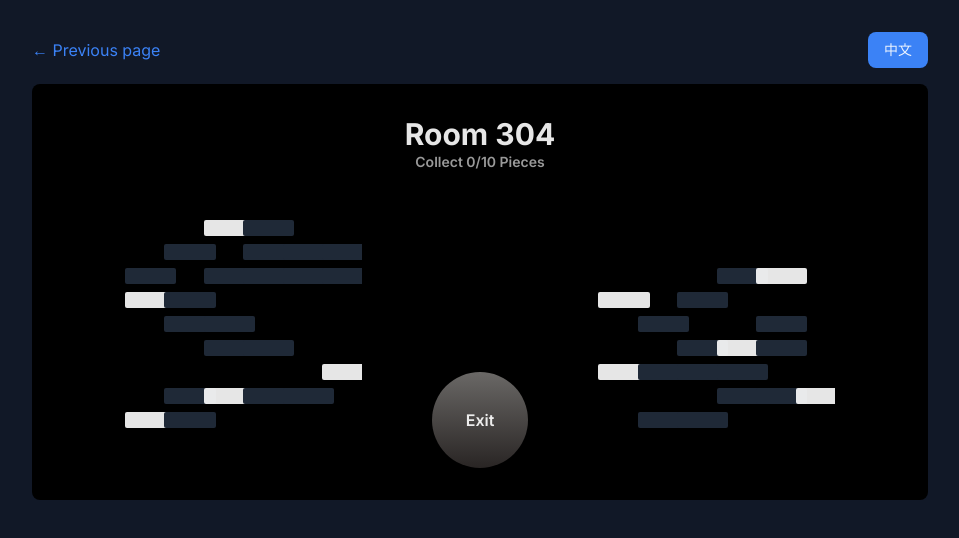
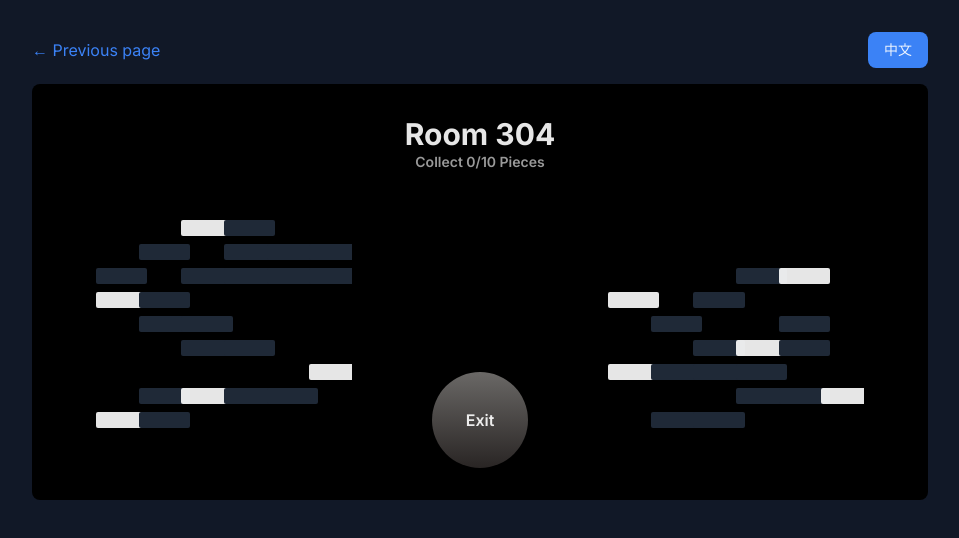
Before and after one commit to Heartkage/ms-tools, a Next.js app: page /party-quest/orbis/rooms/lounge/room/304 in a window 1280 px wide. Shown: the top 538 px of the page, without its empty margins (160-1119 px from the left). Built offline with nearby package versions, Linux system fonts and the light colour scheme.

Commit message:
fix: block width in room-304

```diff
--- a/app/party-quest/orbis/rooms/lounge/room/304/page.tsx
+++ b/app/party-quest/orbis/rooms/lounge/room/304/page.tsx
@@ -48,7 +48,7 @@ export default function DarkRoom() {
         <h1 className="text-3xl font-bold text-altText-primary">{t('orbisPQ.rooms.lounge.room304')}</h1>
         <h3 className="text-altText-secondary text-sm font-semibold">{t('orbisPQ.rooms.lounge.collectPieces')}</h3>
       </div>
-      <div className="flex justify-center items-end h-[calc(100%-4rem)] max-w-6xl mx-auto">
+      <div className="flex w-full justify-center items-end h-[calc(100%-4rem)] max-w-3xl mx-auto">
         {/* Left Section - 6x9 Platform */}
         <div className="w-1/3 overflow-hidden pb-4 sm:pb-10">
           <div className="grid grid-cols-6 gap-y-0 sm:gap-y-2">
```
